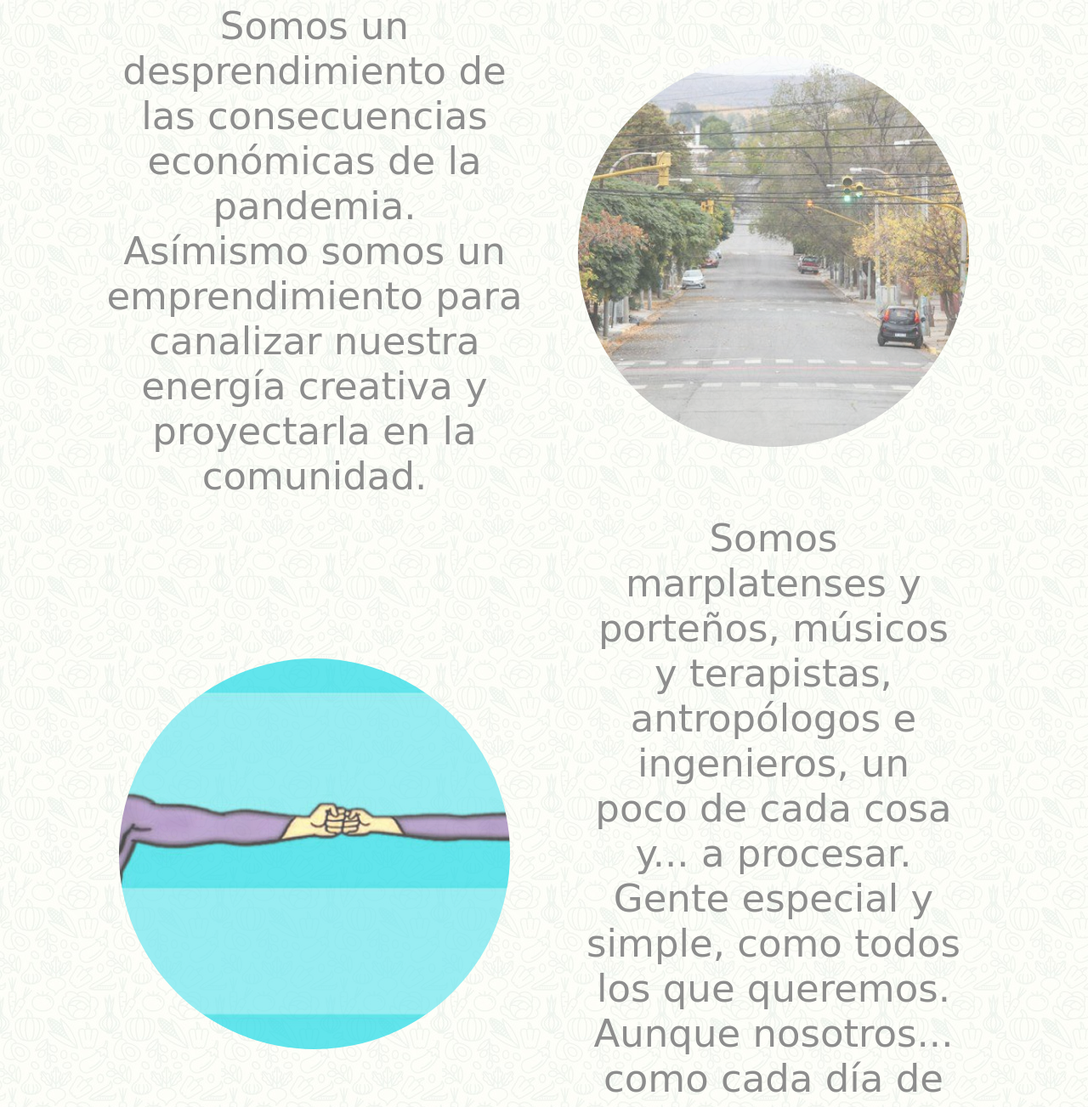
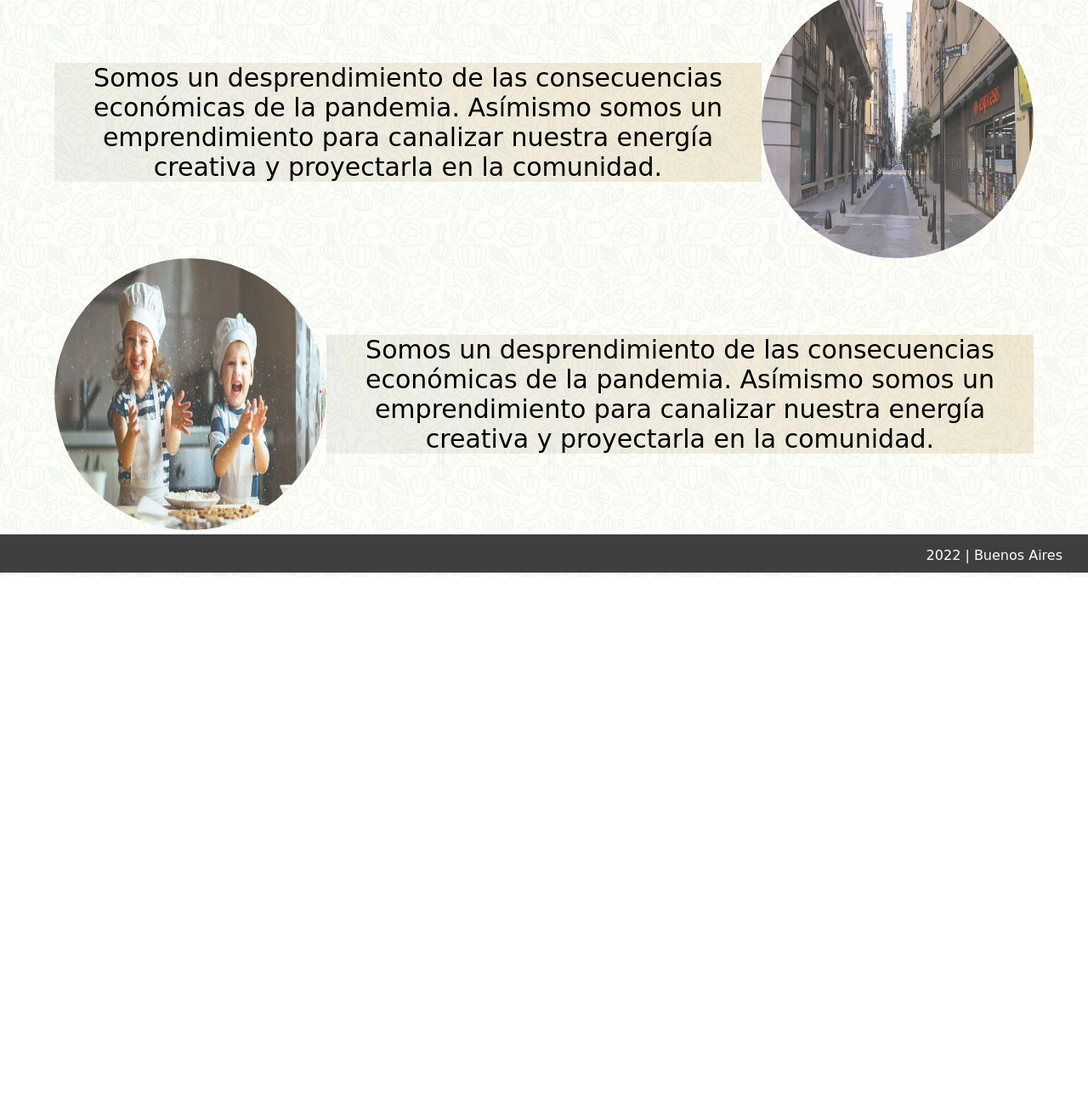
Before and after one commit to nespralnic/govindaweb, a plain HTML site: page pages/nosotros.html in a window 1280 px wide. Shown: the part 176-1479 px from the top of the page at 85% size. After the commit the page ends 855 px from the top, so only its background shows below. Drawn offline with nearby package versions, Linux system fonts and the light colour scheme; a web font is replaced by a local one.

Commit message:
cambios en index y en nosotros

```diff
--- a/pages/nosotros.html
+++ b/pages/nosotros.html
@@ -32,37 +32,33 @@
 
     <main>
         <div class="tituloSeccion">
-            <p class="tituloTextoSeccion animate__animated animate__slideInRight " > NOSOTROS</p></a>
+            <p class="tituloTextoSeccion animate__animated animate__slideInRight " > NOSOTROS</p>
         </div>
 
-        <div class="nosotros1">
-            <div class="nosotros1__left">
-                <p class="nosotros1Texto">Somos un desprendimiento de las consecuencias económicas de la pandemia.</p>
-                <p class="nosotros1Texto">Asímismo somos un emprendimiento para canalizar nuestra energía creativa y proyectarla en la comunidad.</p>
+        <section class="nosotros">
+            <div class="nos1">
+                <div class="nosotros__texto">
+                    <p class="nosotros__texto__p">Somos un desprendimiento de las consecuencias económicas de la pandemia. Asímismo somos un emprendimiento para canalizar nuestra energía creativa y proyectarla en la comunidad.</p>
+                </div>
             </div>
-            <div class="nosotros1__right">
-                <div id="circulo">
+            <div class="nos2">
+                <div class="nosotros__img">
+                    <img class="nosotros__img__circulo" src="../assets/caba_vacía.jpg" alt="">
 
                 </div>
+            </div>
+            <div class="nos3">
+                <div class="nosotros__texto">
+                    <p class="nosotros__texto__p">Somos un desprendimiento de las consecuencias económicas de la pandemia. Asímismo somos un emprendimiento para canalizar nuestra energía creativa y proyectarla en la comunidad.</p>
+                </div>
+            </div>
+            <div class="nos4">
 
+                <div class="nosotros__img">
+                    <img class="nosotros__img__circulo" src="../assets/chicosCocinando.jpg" alt="">
+                </div>
             </div>
-        </div>
-
-        <div class="nosotros2">
-            <div class="nosotros1__right"> <!-- como el anterior inverso-->
-                <div id="circulo2">
-
-                </div>
-
-            </div>
-            <div class="nosotros1__left"> <!-- como el anterior inverso-->
-                <p class="nosotros2Texto">Somos marplatenses y porteños, músicos y terapistas,
-                    antropólogos e ingenieros, un poco de cada cosa y... a procesar. Gente
-                    especial y simple, como todos los que queremos. Aunque nosotros...
-                    como cada día de nuestra vida, cocineros.</p>
-            </div>
-
-        </div>
+        </section>
     </main>
 
     <footer class="footer">
--- a/styles/estilos.css
+++ b/styles/estilos.css
@@ -300,84 +300,61 @@ body{
     font-size: 60px;
 
 }
+/*nosotros bis*/
 
-.nosotros1{
+
+.nosotros{
     width: 100vw;
-    display:flex;
+    display: grid;
+    grid-template-areas:
+    "ar1"
+    "ar2"
+    "ar3"
+    "ar4";
+}
+
+.nos1{
+    grid-area: "ar1";
+}
+.nos2{
+    grid-area: "ar2";
+}
+.nos3{
+    grid-area: "ar3";
+}
+.nos4{
+    grid-area: "ar4";
+}
+
+
+.nosotros__texto{
+    height: 320px;
+    display: flex;
     flex-direction: column;
-    align-items: center; /*alínea divs*/
-    align-content: center; /*alínea el contenido de los divs*/
+    justify-content: center;
 
 }
 
-.nosotros1__left{
+.nosotros__texto__p{
+    font-size: 30px;
+    background-color: rgba(143, 143, 143, 0.123);
+}
 
-    width: 540px;
+.nosotros__img{
+    height: 350px;
     display: flex;
     flex-direction: column;
-    align-items:  center;
-    text-align: center;
-}
-.nosotros1Texto{
-
-    width: 500px;
-    color:rgb(141, 141, 141);
-    font-size: 45px;
-    text-align: center;
+    justify-content: center;
+    align-items: center;
 }
 
-.nosotros1__right{
-
-    width: 540px;
-    display: flex;
-    flex-direction: column;
-    justify-content:space-around;
-    align-items: center;
-
+.nosotros__img__circulo{
+    height: 320px;
+    width: 320px;
+    border-radius: 270px;
+    opacity: 80%;
 }
 
-#circulo{
-    height: 320px; /*desktop 460*/
-    width: 320px;
-    background-image: url(../assets/ciudad-vacia.jpg);
-    background-size: 840px;
-    background-position: center;
-    background-repeat: no-repeat;
-    border-radius: 270px;
-    opacity: 70%;
-
-}
-
-.nosotros2{
-    width: 100vw;
-    display:flex;
-    flex-direction: column-reverse;
-    align-items:center;
-    align-content: center;
-    position: relative;
-
-}
-
-
-
-#circulo2{
-    height: 320px;
-    width: 320px;
-    background-image: url(../assets/gemelos.jpg);
-    background-size: 1080px;
-    background-position: center;
-    background-repeat: no-repeat;
-    border-radius: 270px;
-    opacity: 70%;
-}
-
-
-.nosotros2Texto{
-    width: 440px;
-    color: rgb(141, 141, 141);
-    font-size: 45px;
-    text-align: center;
-}
 
 /* FIN NOSOTROS*/
 
@@ -780,25 +757,77 @@ body{
 
     /* N O S O T R OS */
 
-    .nosotros1{
-        flex-direction: row;
-        justify-content: center;
-        padding-top: 20px;
+    /* nosotros bis */
+
+    .nosotros{
+        width: 90vw;
+        margin: 0 auto;
+        grid-template-columns: 3fr;
+
+
     }
 
-    .nosotros2{
-        flex-direction: row;
-        justify-content: center;
-        padding-top: 20px;
+    .nos1{
+
+        grid-column-start: 1;
+        grid-column-end: 3;
+        text-align:end;
     }
 
-    #circulo{
-        height: 460px;
-        width: 460px;
+    .nos2{
+        grid-column-start: 3;
+        grid-column-end: 4;
+
     }
-    #circulo2{
-        height: 460px;
-        width: 460px;
+
+    .nos4{
+        grid-row-start: 2;
+        grid-column-start: 1;
+        grid-column-end: 2;
+
+    }
+
+    .nos3{
+        grid-column-start: 2;
+        grid-column-end: 4;
+
+
+    }
+
+
+    .nosotros__texto{
+        height: 320px;
+    }
+
+    .nosotros__texto__p{
+        font-size: 30px;
+        background-color:rgba(143, 143, 143, 0.123);
+        background-image: linear-gradient(45deg, rgba(255, 255, 255, 0), rgba(255, 166, 0, 0.11));
+
+    }
+    /*transi*/
+
+
+
+    .nosotros__img{
+        height: 320px;
+        align-content: center;
+        justify-items: center;
+        animation-duration: 3s;
+        animation-name: respira;
+    }
+
+    @keyframes respira {
+        50%{transform: scale(1);}
+        80%{transform: scale(1.1);} ;
+      }
+
+    .nosotros__img__circulo{
+        height: 320px;
+        width: 320px;
+        background-position: left;
+        border-radius: 270px;
+        opacity: 80%;
     }
 
     /* FIN NOSOTROS */
```
Also changed, not shown: index.html (+0 -22 lines). Lines whose indentation alone changed are shown as unchanged.
